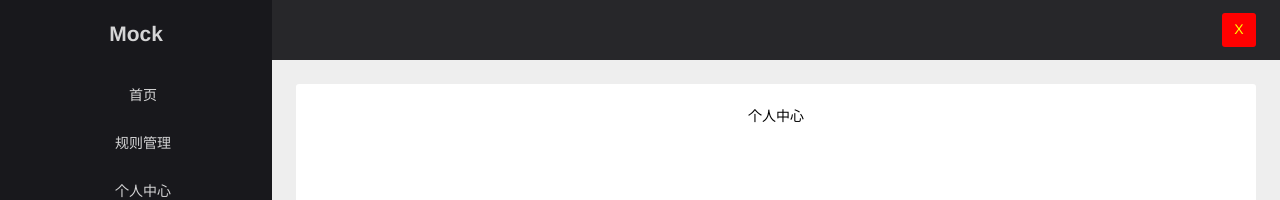
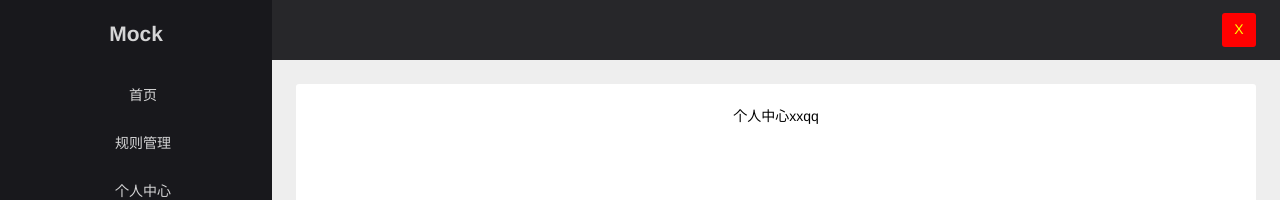
Before and after one commit to xieqi970103/mock_front, a Vue app: page /person in a window 1280 px wide. Shown: the top 200 px of the page. Built offline with nearby package versions, Linux system fonts and the light colour scheme.

Commit message:
feat: 🎸 测试部署

```diff
--- a/src/views/person/index.vue
+++ b/src/views/person/index.vue
@@ -2,11 +2,11 @@
  * @Description:
  * @Author: xq
  * @Date: 2022-04-10 22:29:41
- * @LastEditTime: 2022-04-10 22:29:42
+ * @LastEditTime: 2022-04-10 23:48:37
  * @LastEditors: xq
 -->
 <template>
-  <div>个人中心</div>
+  <div>个人中心xxqq</div>
 </template>
 
 <script setup lang="ts"></script>
```
